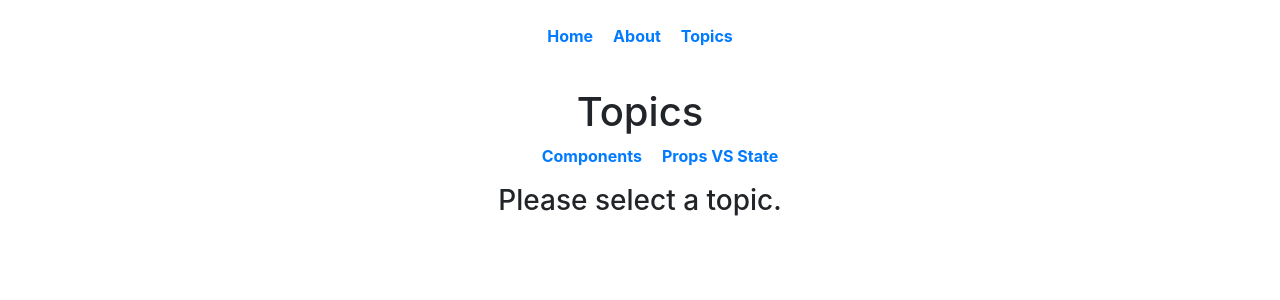
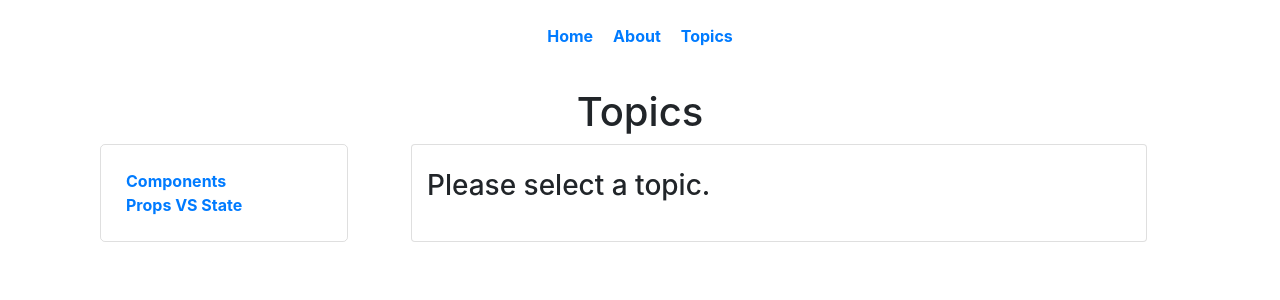
Before and after one commit to cherie-pavicoTsukayama/react-nested-routing, a React (Create React App) app: page /topics in a window 1280 px wide. Shown: the top 300 px of the page. Built offline with nearby package versions, Linux system fonts and the light colour scheme.

Commit message:
added styling to the topics and topic components

```diff
--- a/src/components/topic.jsx
+++ b/src/components/topic.jsx
@@ -3,5 +3,39 @@ import {useParams} from 'react-router-dom';
 
 export default function Topics() {
   let { topicId } = useParams();
-return <h3> Requested topic ID: {topicId}</h3>
+  if (topicId === 'components') {
+    const content = (
+      <div>
+        <h3> Requested topic ID: {topicId}</h3>
+        <div>
+          <p>
+            Lorem ipsum dolor sit amet, consectetur adipiscing elit, sed do eiusmod
+            tempor incididunt ut labore et dolore magna aliqua. Sociis natoque penatibus
+            et magnis dis parturient montes. Et odio pellentesque diam volutpat
+            commodo sed egestas.
+        </p>
+        </div>
+      </div>
+
+    )
+    return content;
+  }
+  if (topicId === 'props-v-state') {
+    const content = (
+      <div>
+        <h3> Requested topic ID: {topicId}</h3>
+        <div>
+          <p>
+            Bulbasaur Lorem ipsum dolor sit amet, consectetur adipiscing elit.
+            Ivysaur Lorem ipsum dolor sit amet, consectetur adipiscing elit.
+            Venusaur Lorem ipsum dolor sit amet, consectetur adipiscing elit.
+            Charmander Lorem ipsum dolor sit amet, consectetur adipiscing elit.
+            Charmeleon Lorem ipsum dolor sit amet, consectetur adipiscing elit.
+        </p>
+        </div>
+      </div>
+    )
+    return content;
+  }
+
 }
--- a/src/components/topics.jsx
+++ b/src/components/topics.jsx
@@ -11,9 +11,12 @@ export default function Topics() {
   let match = useRouteMatch();
   console.log('match:', match);
   return (
-    <div>
+    <div className="container">
       <h1 className='text-center col-12'>Topics</h1>
-      <ul className='row justify-content-center'>
+      <div className='row'>
+        <div className="col-3">
+          <div className='col custom-card'>
+            <ul className='p-0 my-4'>
               <li>
                 <Link to={`${match.url}/components`}> Components </Link>
               </li>
@@ -21,6 +24,11 @@ export default function Topics() {
                 <Link to={`${match.url}/props-v-state`}> Props VS State </Link>
               </li>
             </ul>
+          </div>
+        </div>
+
+        <div className="d-flex justify-content-center col">
+          <div className="col-11 card py-4">
             <Switch>
               <Route path={`${match.path}/:topicId`}>
                 <Topic />
@@ -30,5 +38,10 @@ export default function Topics() {
               </Route>
             </Switch>
           </div>
+        </div>
+
+      </div>
+
+    </div>
   )
 }
--- a/src/index.css
+++ b/src/index.css
@@ -20,3 +20,8 @@ li {
   margin: 0 10px;
   font-weight: bold;
 }
+
+.custom-card {
+  border: 1px solid rgba(0,0,0,.125);
+  border-radius: 5px;
+}
```
Lines whose indentation alone changed are shown as unchanged.
